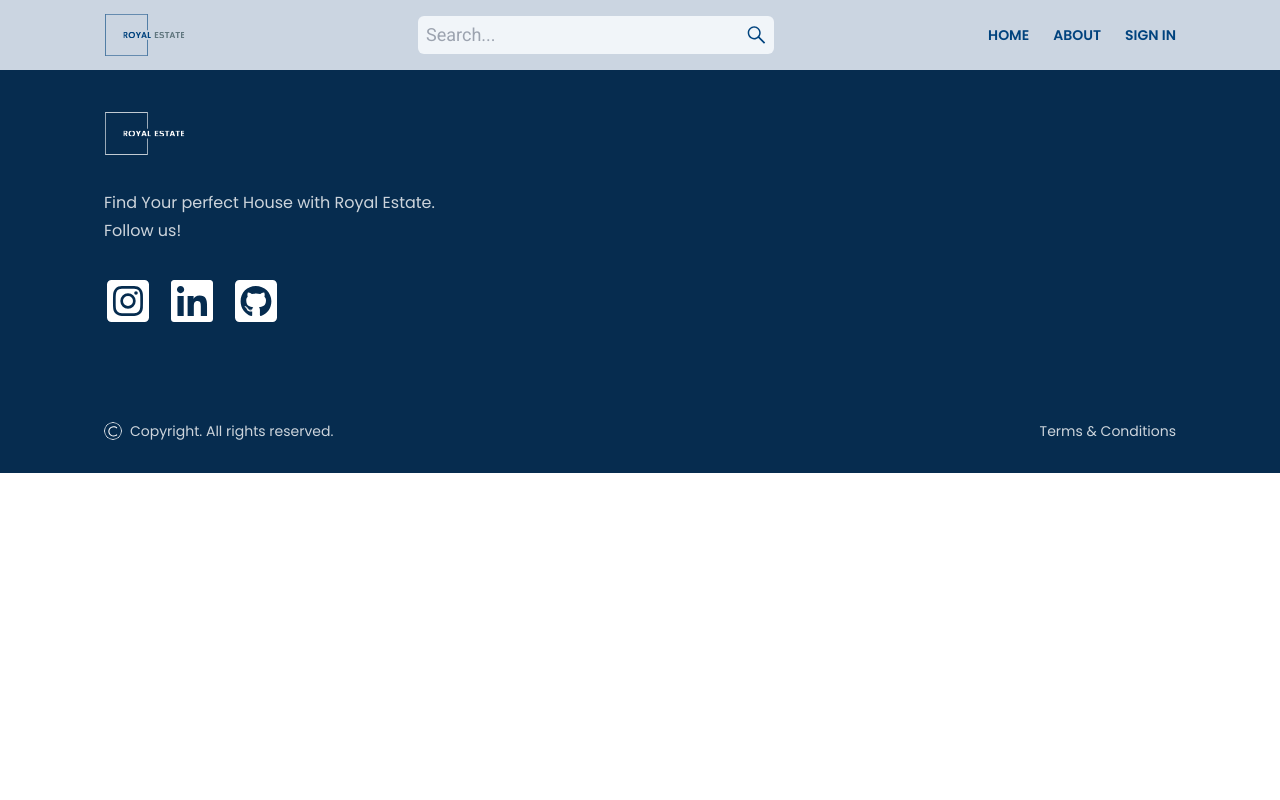
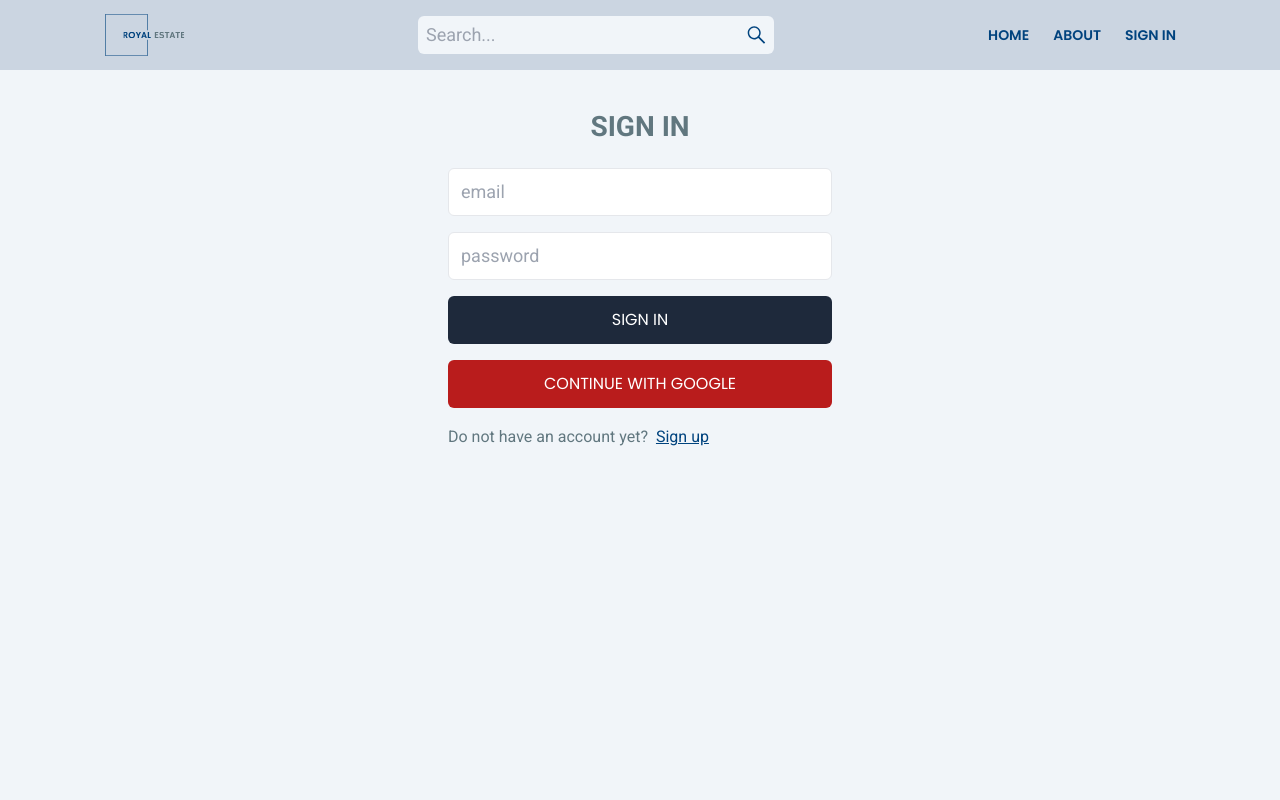
Before and after one commit to magistrkim/royal-estate, a React (Vite) app: page /signin in a window 1280 px wide. Shown: the top 800 px of the page. Built offline with nearby package versions, Linux system fonts and the light colour scheme; no server answers.

Commit message:
Change royal-estate routes

```diff
--- a/src/App.jsx
+++ b/src/App.jsx
@@ -17,14 +17,17 @@ const App = () => {
       <Header />
       <Suspense fallback={<Loader />}>
         <Routes>
-          <Route path="royal-estate/" element={<Home />} />
-          <Route path="royal-estate/about" element={<About />} />
+          <Route path="/" element={<Home />} />
+          <Route path="/about" element={<About />} />
           <Route element={<PrivateRoute />}>
-            <Route path="royal-estate/profile" element={<Profile />} />
-            <Route path="/create-listing" element={<CreateListing />} />
+            <Route path="/profile" element={<Profile />} />
+            <Route
+              path="/create-listing"
+              element={<CreateListing />}
+            />
           </Route>
-          <Route path="royal-estate/signin" element={<Signin />} />
-          <Route path="royal-estate/signup" element={<Signup />} />
+          <Route path="/signin" element={<Signin />} />
+          <Route path="/signup" element={<Signup />} />
         </Routes>
       </Suspense>
       <Footer />
--- a/src/components/Header.jsx
+++ b/src/components/Header.jsx
@@ -22,13 +22,13 @@ const Header = () => {
           </form>
           <nav>
             <ul className="flex items-center gap-6 max-md:hidden">
-              <Link to="royal-estate/">
+              <Link to="/">
                 <li className="uppercase navlink">Home</li>
               </Link>
-              <Link to="royal-estate/about">
+              <Link to="/about">
                 <li className="uppercase navlink">About</li>
               </Link>
-              <Link to="royal-estate/profile">
+              <Link to="/profile">
                 {currentUser ? (
                   <img
                     src={currentUser.avatar}
@@ -36,7 +36,7 @@ const Header = () => {
                     className="rounded-full object-cover w-10 h-10 "
                   />
                 ) : (
-                  <li className="uppercase navlink" to="royal-estate/signin">
+                  <li className="uppercase navlink" to="/signin">
                     Sign In
                   </li>
                 )}
--- a/src/components/PrivateRoute.jsx
+++ b/src/components/PrivateRoute.jsx
@@ -3,7 +3,7 @@ import { Outlet, Navigate } from 'react-router-dom';
 
 const PrivateRoute = () => {
   const { currentUser } = useSelector(state => state.user);
-  return currentUser ? <Outlet /> : <Navigate to="royal-estate/signin" />;
+  return currentUser ? <Outlet /> : <Navigate to="/signin" />;
 };
 
 export default PrivateRoute;
--- a/src/pages/CreateListing.jsx
+++ b/src/pages/CreateListing.jsx
@@ -143,7 +143,8 @@ const CreateListing = () => {
       if (!res.ok) {
         setError(data.message);
       }
-      navigate(`royal-estate/listing/${data._id}`);
+      navigate(`/listing/${data._id}`);
+      console.log(data)
     } catch (error) {
       setError(error.message);
       setLoading(false);
--- a/src/pages/Profile.jsx
+++ b/src/pages/Profile.jsx
@@ -240,7 +240,7 @@ const Profile = () => {
         {error ? Notify.failure(`${error}`) : ''}
         {userListings && userListings.length > 0 && (
           <div className='flex flex-col gap-4'>
-            {userListings.map(listing => (
+            {userListings.map((listing) => (
               <div
                 key={listing._id}
                 className="flex justify-between p-3 border border-gray-300 items-center
--- a/src/pages/Signin.jsx
+++ b/src/pages/Signin.jsx
@@ -42,7 +42,7 @@ const Signin = () => {
       }
       dispatch(signInSuccess(data));
       Notify.success('Welcome!');
-      navigate('/royal-estate/');
+      navigate('/');
     } catch (error) {
       dispatch(signInFailure(error.message));
     }
@@ -84,7 +84,7 @@ const Signin = () => {
           <p className="text-secondary font-roboto">
             Do not have an account yet?
           </p>
-          <Link to={'/royal-estate/signup'}>
+          <Link to={'/signup'}>
             <span className="text-primary underline font-roboto">Sign up</span>
           </Link>
         </div>
--- a/src/pages/Signup.jsx
+++ b/src/pages/Signup.jsx
@@ -35,7 +35,7 @@ const Signup = () => {
       setLoading(false);
       setError(null);
       Notify.success('User has been successfully added!');
-      navigate('/royal-estate/signin');
+      navigate('/signin');
     } catch (error) {
       setLoading(false);
       setError(error.message);
--- a/vite.config.js
+++ b/vite.config.js
@@ -12,7 +12,7 @@ export default defineConfig({
     },
   },
   plugins: [react()],
-  base: '/royal-estate/',
+  // base: '/royal-estate/',
   resolve: {
     alias: {
       src: '/src',
```
